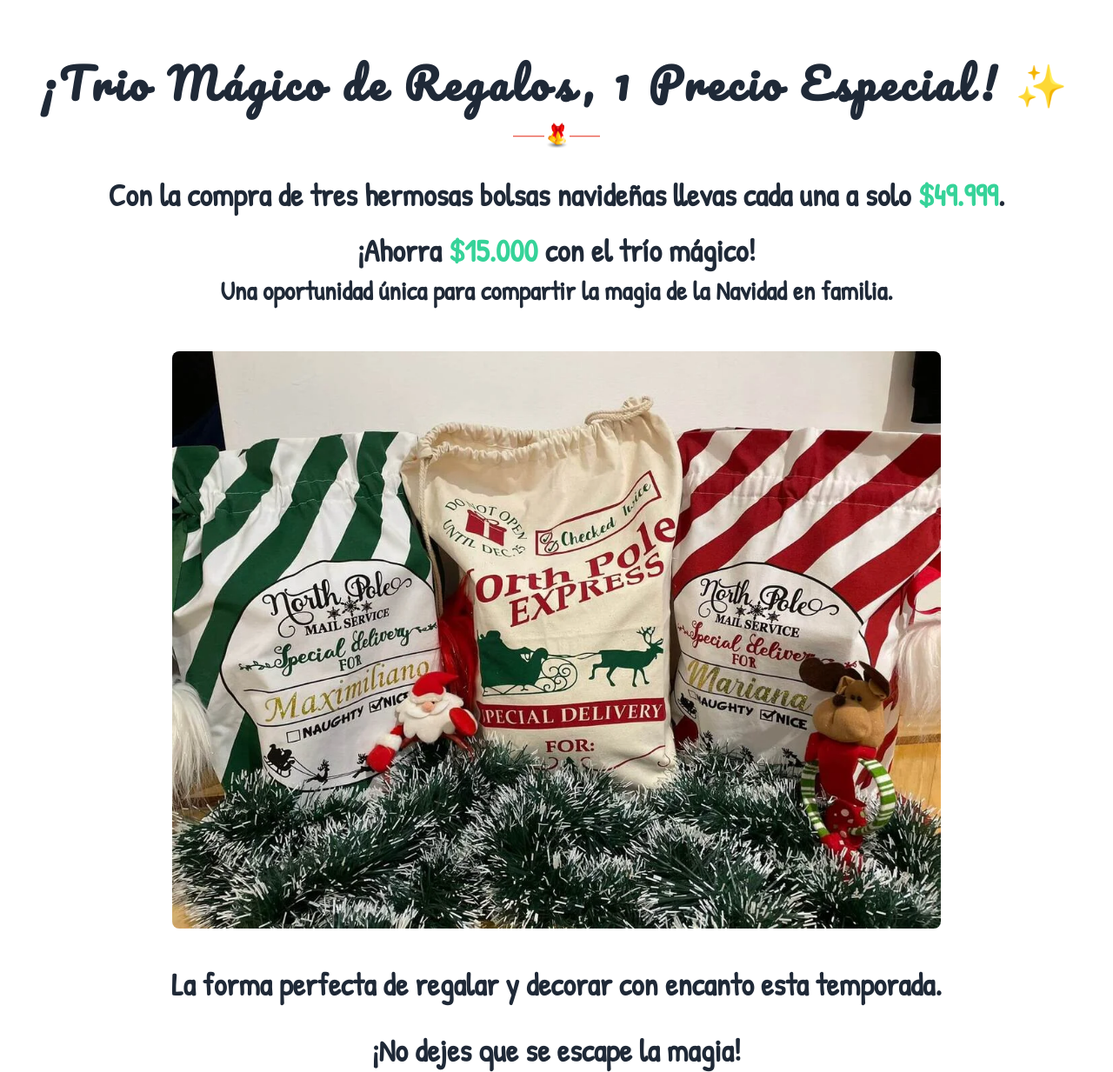
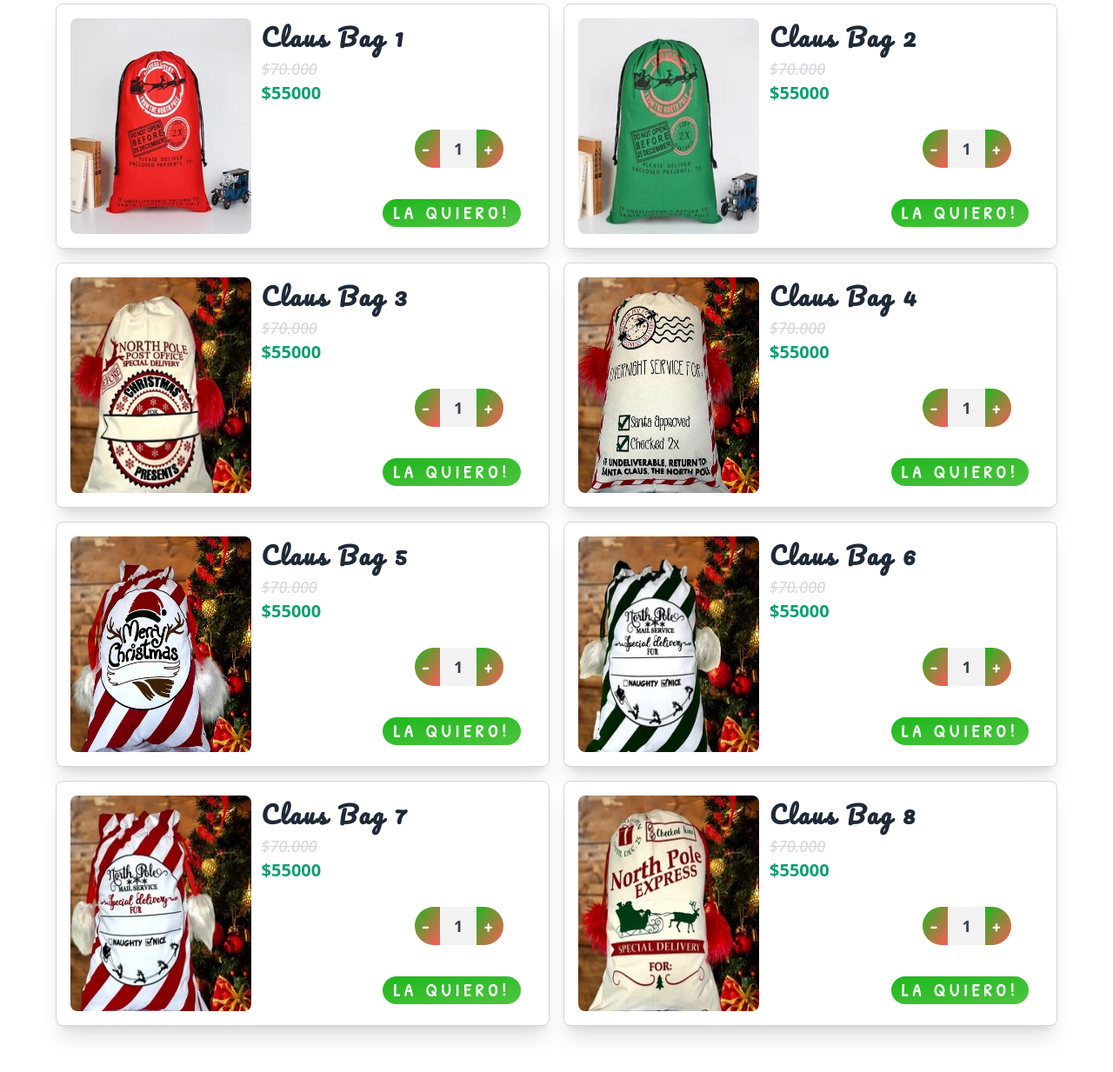
Before and after one commit to arenascode/ClausBags, a website: page index.html in a window 1280 px wide. Shown: the part 4116-5349 px from the top of the page at 87% size. Drawn offline with nearby package versions, Linux system fonts and the light colour scheme; some packages are replaced by stand-ins of ours; no server answers; a script that the page names is missing; a web font is replaced by a local one.

Commit message:
try to solve rendering products

```diff
--- a/src/js/index.js
+++ b/src/js/index.js
@@ -30,25 +30,75 @@ class Producto {
 }
 
 //*Create  and show the stock
-let stock = [];
-const urlProducts = `products.json`;
+let stock = [
+  {
+    id: "cb1",
+    nombre: "Claus Bag 1",
+    imagen: "src/assets/products/HK-06_xs.webp",
+    precio: "55000",
+  },
+  {
+    id: "cb2",
+    nombre: "Claus Bag 2",
+    imagen: "src/assets/products/HK-08_xs.webp",
+    precio: "55000",
+  },
+  {
+    id: "cb3",
+    nombre: "Claus Bag 3",
+    imagen: "src/assets/products/cb_3_xs.webp",
+    precio: "55000",
+  },
+  {
+    id: "cb4",
+    nombre: "Claus Bag 4",
+    imagen: "src/assets/products/HK-X8_xs.webp",
+    precio: "55000",
+  },
+  {
+    id: "cb5",
+    nombre: "Claus Bag 5",
+    imagen: "src/assets/products/HK-32_xs.webp",
+    precio: "55000",
+  },
+  {
+    id: "cb6",
+    nombre: "Claus Bag 6",
+    imagen: "src/assets/products/CB-LineaVerde_xs.webp",
+    precio: "55000",
+  },
+  {
+    id: "cb7",
+    nombre: "Claus Bag 7",
+    imagen: "src/assets/products/CB-LineaRoja_xs.webp",
+    precio: "55000",
+  },
+  {
+    id: "cb8",
+    nombre: "Claus Bag 8",
+    imagen: "src/assets/products/HK-19_xs.webp",
+    precio: "55000",
+  },
+];
 
-fetch(urlProducts)
-  .then((res) => res.json())
-  .then((data) => {
-    stock = data;
-    showProducts();
-    const addToCartBtns = document.querySelectorAll(".addToCartBtn");
-    addToCartBtns.forEach((addToCartBtn) => {
-      addToCartBtn.addEventListener("click", addToCart);
-    });
+// const urlProducts = `products.json`;
 
-    const btnsItemCount = document.querySelectorAll(".btn-count");
+// fetch(urlProducts)
+//   .then((res) => res.json())
+//   .then((data) => {
+//     stock = data;
+//     showProducts();
+//     const addToCartBtns = document.querySelectorAll(".addToCartBtn");
+//     addToCartBtns.forEach((addToCartBtn) => {
+//       addToCartBtn.addEventListener("click", addToCart);
+//     });
 
-    btnsItemCount.forEach((e) => {
-      e.addEventListener("click", handleItemCount);
-    });
-  });
+//     const btnsItemCount = document.querySelectorAll(".btn-count");
+
+//     btnsItemCount.forEach((e) => {
+//       e.addEventListener("click", handleItemCount);
+//     });
+//   });
 
 function showProducts() {
   stock.forEach((product) => {
@@ -119,8 +169,19 @@ function showProducts() {
       .querySelector(".catalogoProductsContainer")
       .appendChild(productCard);
   });
+
+  const addToCartBtns = document.querySelectorAll(".addToCartBtn");
+  addToCartBtns.forEach((addToCartBtn) => {
+    addToCartBtn.addEventListener("click", addToCart);
+  });
+
+  const btnsItemCount = document.querySelectorAll(".btn-count");
+
+  btnsItemCount.forEach((e) => {
+    e.addEventListener("click", handleItemCount);
+  });
 }
-
+showProducts()
 //** Item Count */
 const productCounts = {};
 // let itemCount = 1;
```
Also changed, not shown: dist/products.json (deleted), src/css/output.css.
